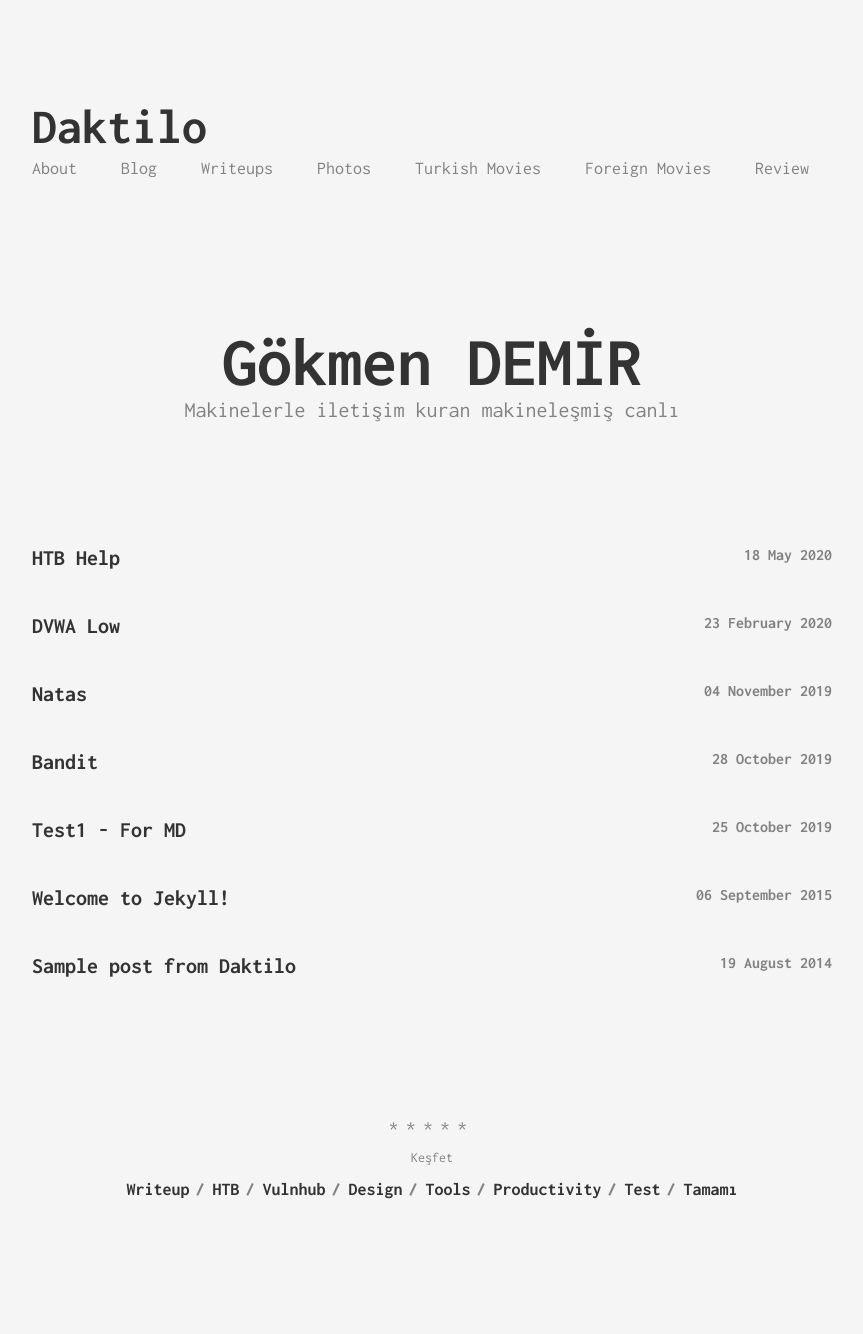
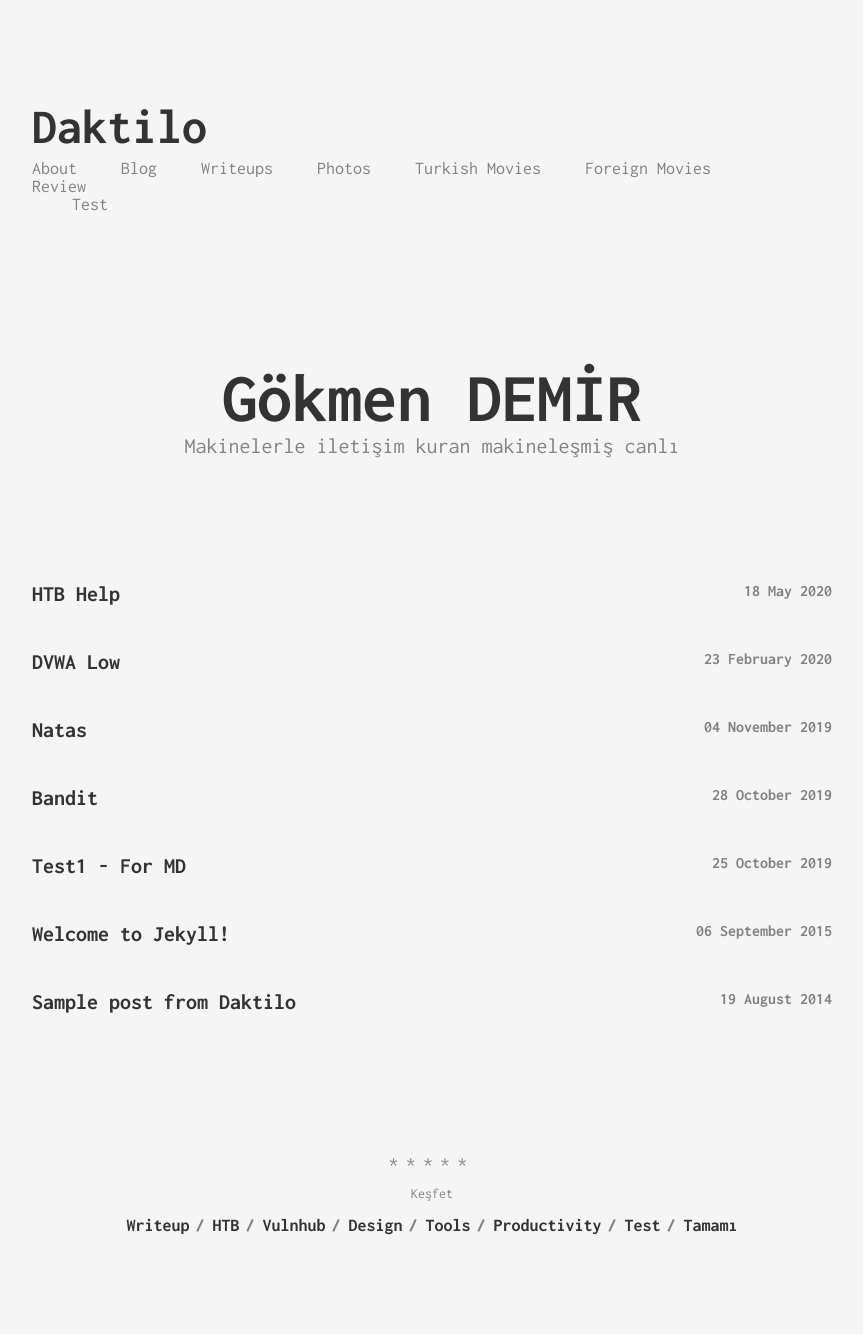
Before and after one commit to JohnGkmn/JohnGkmn.github.io, a Jekyll site: the page built from index.html, in a window 1280 px wide. Shown: the whole page, without its empty margins (208-1071 px from the left). Built offline with Jekyll 4.4.1, drawn with Linux system fonts in a browser that asks for light colours; before the commit the page ends 1298 px from its top, so only the background shows below that.

Commit message:
Update header.html

```diff
--- a/_includes/header.html
+++ b/_includes/header.html
@@ -10,6 +10,7 @@
             <li class="menu__entry"><a href="{{ '/turkishmovies' | prepend: site.baseurl }}">Turkish Movies</a></li>
             <li class="menu__entry"><a href="{{ '/foreignmovies' | prepend: site.baseurl }}">Foreign Movies</a></li>
             <li class="menu__entry"><a href="{{ '/review' | prepend: site.baseurl }}">Review</a></li>
+            <ul><li class="menu__entry"><a href="{{ '/test' | prepend: site.baseurl }}">Test</a></li></ul>
         </ul>
     </div>
 
```
